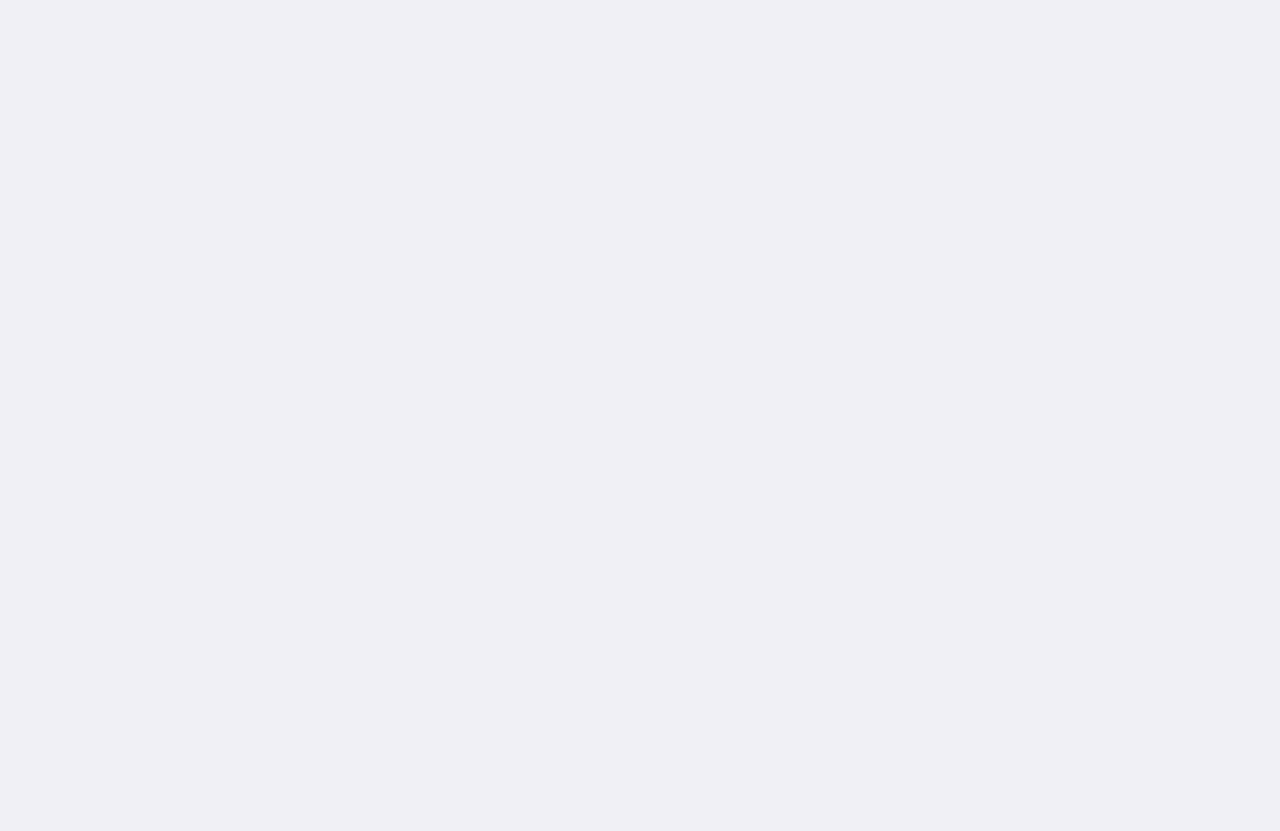
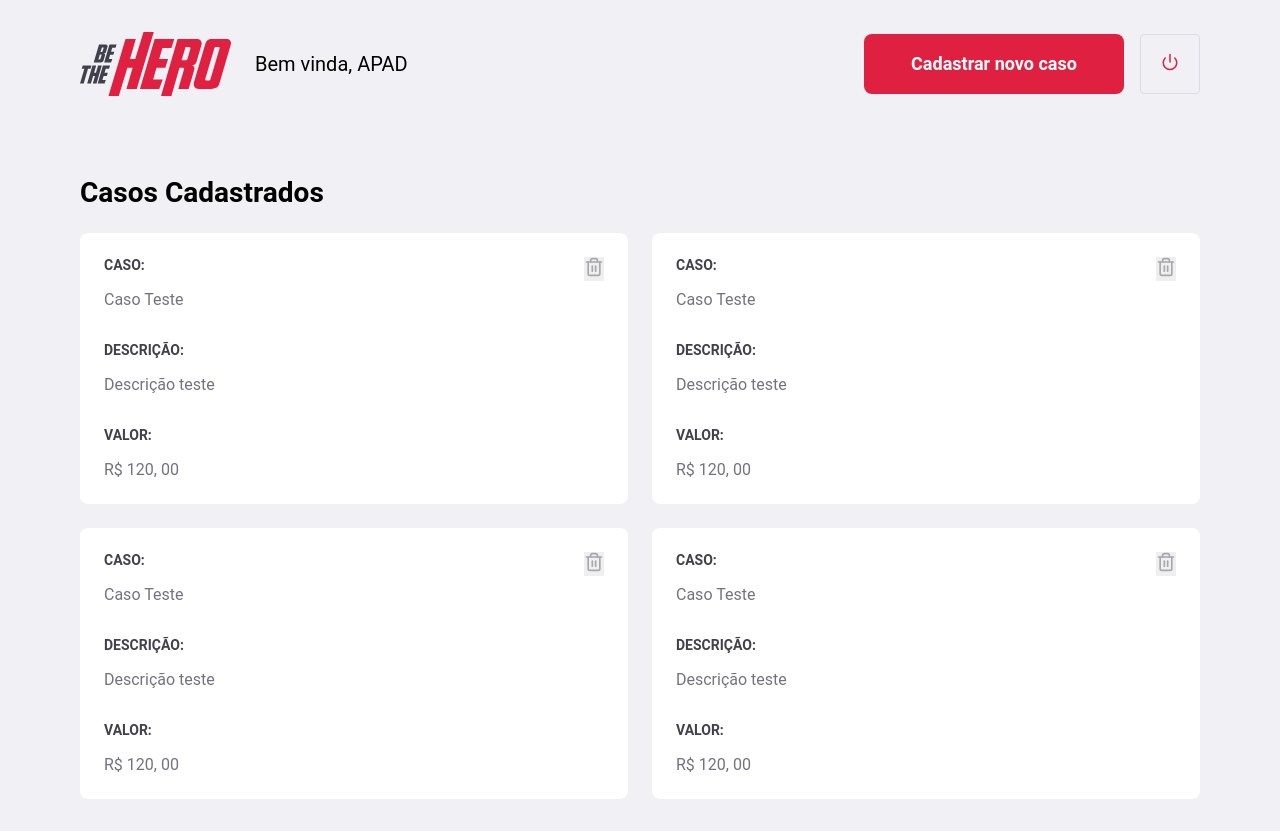
Before and after one commit to gustavosilvafh/omnistack_11_frontend, a React (Create React App) app: page /profile in a window 1280 px wide. Before the commit the page ends 800 px from the top, so only its background shows below. Built offline with nearby package versions, Linux system fonts and the light colour scheme.

Commit message:
Created profile page

```diff
--- /dev/null
+++ b/src/pages/Profile/index.js
@@ -0,0 +1,69 @@
+import React from 'react';
+import './styles.css'
+import logoImage from '../../assets/img/logo.svg'
+import { Link } from 'react-router-dom';
+import { FiPower, FiTrash2 } from 'react-icons/fi'
+
+export default function Profile() {
+    return(
+        <div className="profile-container">
+            <header>
+                <img src={logoImage} alt="Logo Be The Hero"/>
+                <span>Bem vinda, APAD</span>
+                <Link className="button" to="/incidents/new">Cadastrar novo caso</Link>
+                <button type="button">
+                    <FiPower size={18} color="#E02041" />
+                </button>
+            </header>
+
+            <h1>Casos Cadastrados</h1>
+            <ul>
+                <li>
+                    <strong>CASO:</strong>
+                    <p>Caso Teste</p>
+                    <strong>DESCRIÇÃO:</strong>
+                    <p>Descrição teste</p>
+                    <strong>VALOR:</strong>
+                    <p>R$ 120, 00</p>
+                    <button type="button">
+                        <FiTrash2 size={20} color="#a8a8b3" />
+                    </button>
+                </li>
+
+                <li>
+                    <strong>CASO:</strong>
+                    <p>Caso Teste</p>
+                    <strong>DESCRIÇÃO:</strong>
+                    <p>Descrição teste</p>
+                    <strong>VALOR:</strong>
+                    <p>R$ 120, 00</p>
+                    <button type="button">
+                        <FiTrash2 size={20} color="#a8a8b3" />
+                    </button>
+                </li>
+                <li>
+                    <strong>CASO:</strong>
+                    <p>Caso Teste</p>
+                    <strong>DESCRIÇÃO:</strong>
+                    <p>Descrição teste</p>
+                    <strong>VALOR:</strong>
+                    <p>R$ 120, 00</p>
+                    <button type="button">
+                        <FiTrash2 size={20} color="#a8a8b3" />
+                    </button>
+                </li>
+                <li>
+                    <strong>CASO:</strong>
+                    <p>Caso Teste</p>
+                    <strong>DESCRIÇÃO:</strong>
+                    <p>Descrição teste</p>
+                    <strong>VALOR:</strong>
+                    <p>R$ 120, 00</p>
+                    <button type="button">
+                        <FiTrash2 size={20} color="#a8a8b3" />
+                    </button>
+                </li>
+            </ul>
+        </div>
+    );
+}
--- /dev/null
+++ b/src/pages/Profile/styles.css
@@ -0,0 +1,87 @@
+.profile-container {
+    width: 100%;
+    max-width: 1180px;
+    padding: 0 30px;
+    margin: 32px auto;
+}
+
+.profile-container header {
+    display: flex;
+    align-items: center;
+}
+
+.profile-container header span {
+    font-size: 20px;
+    margin-left: 24px;
+}
+
+.profile-container header img {
+    height: 64px;
+}
+
+.profile-container header a {
+    width: 260px;
+    margin-left: auto;
+    margin-top: 0;
+}
+
+.profile-container header button {
+    height: 60px;
+    width: 60px;
+    border-radius: 4px;
+    border: 1px solid #dcdce6;
+    background: transparent;
+    margin-left: 16px;
+    transition: border-color 0.2s;
+}
+
+.profile-container header button:hover {
+    border-color: #999;
+}
+
+.profile-container h1 {
+    margin-top: 80px;
+    margin-bottom: 24px;
+}
+
+.profile-container ul {
+    display: grid;
+    grid-template-columns: repeat(2, 1fr);
+    grid-gap: 24px;
+    list-style: none;
+}
+
+.profile-container ul li {
+    background: #fff;
+    padding: 24px;
+    border-radius: 8px;
+    position: relative;
+}
+
+.profile-container ul li button {
+    position: absolute;
+    right: 24px;
+    top: 24px;
+    border: 0;
+    transition: opacity 0.2s;
+}
+
+.profile-container ul li button:hover {
+    opacity: 0.8;
+}
+
+.profile-container ul li strong {
+    display: block;
+    margin-bottom: 16px;
+    color: #41414d;
+}
+
+.profile-container ul li strong:not(:first-child){
+    margin-top: 32px;
+}
+
+.profile-container ul li p {
+    color: #737380;
+    line-height: 21px;
+    font-size: 16px;
+}
--- a/src/routes.js
+++ b/src/routes.js
@@ -3,6 +3,7 @@
 
 import Logon from './pages/Logon';
 import Register from './pages/Register';
+import Profile from './pages/Profile';
 
 export default function Routes(){
     return(
@@ -10,6 +11,7 @@
             <Switch>
                 <Route path="/" exact component={Logon} />
                 <Route path="/register" component={Register} />
+                <Route path="/profile" component={Profile} />
             </Switch>
         </BrowserRouter>
     );
```
